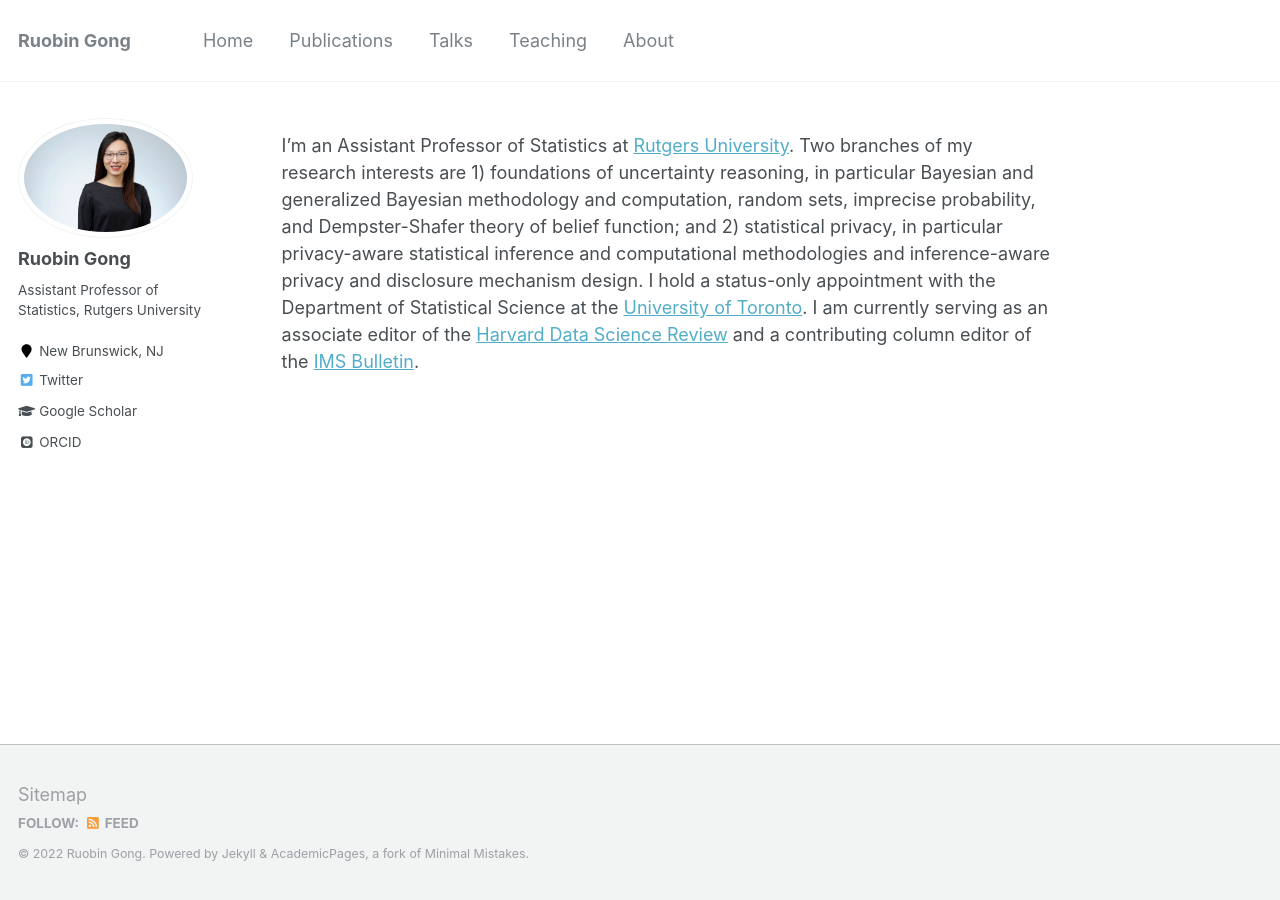
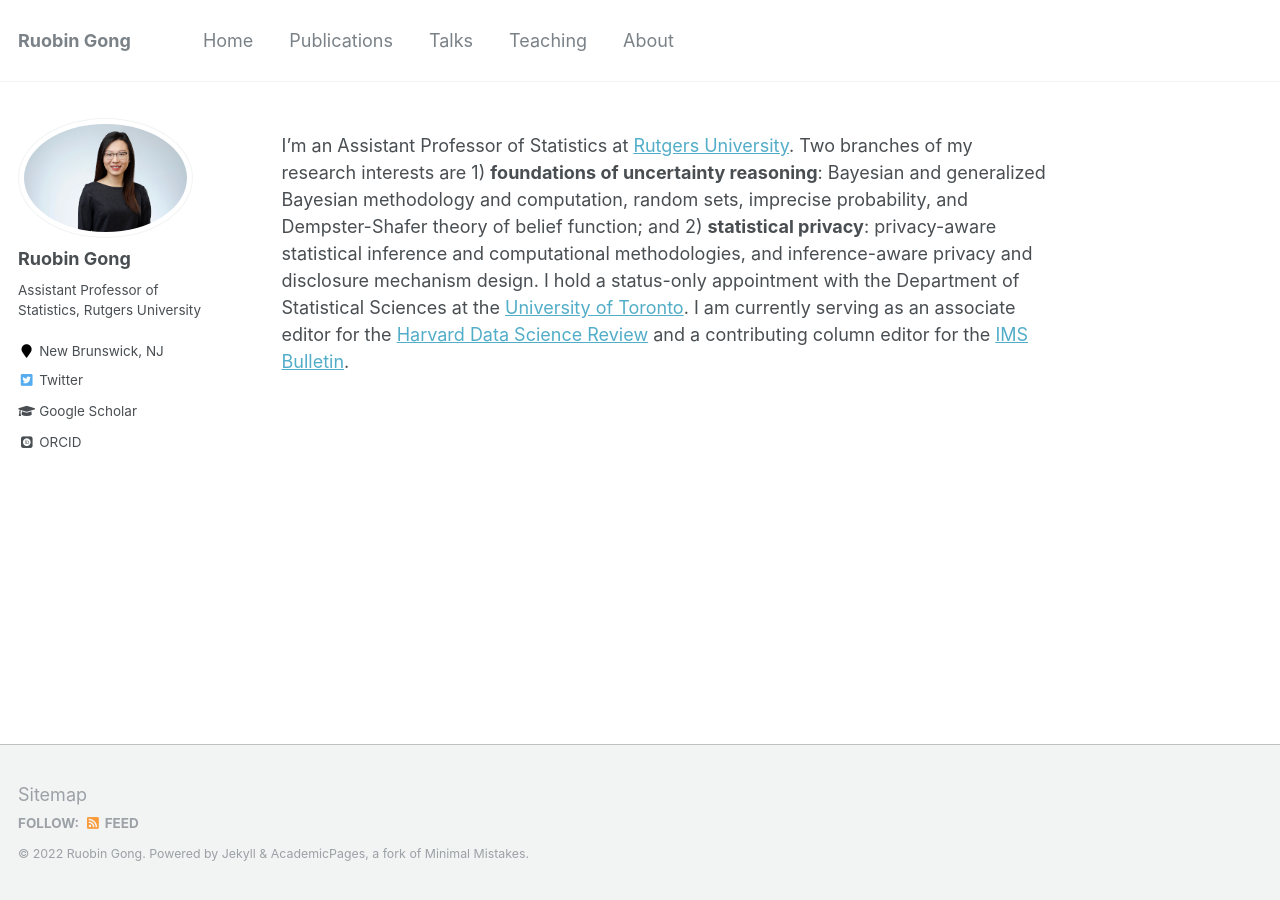
Before and after one commit to RuobinGong/RuobinGong.github.io, a Jekyll site: the page built from _pages/home.md, in a window 1280 px wide. Built offline with Jekyll 4.4.1, drawn with Linux system fonts in a browser that asks for light colours; some web fonts are replaced.

Commit message:
Update home.md

```diff
--- a/_pages/home.md
+++ b/_pages/home.md
@@ -9,4 +9,4 @@ redirect_from:
 ---
 
 
-I'm an Assistant Professor of Statistics at [Rutgers University](https://www.stat.rutgers.edu/people-pages/faculty/people/403-robin-gong). Two branches of my research interests are 1) foundations of uncertainty reasoning, in particular Bayesian and generalized Bayesian methodology and computation, random sets, imprecise probability, and Dempster-Shafer theory of belief function; and 2) statistical privacy, in particular privacy-aware statistical inference and computational methodologies and inference-aware privacy and disclosure mechanism design. I hold a status-only appointment with the Department of Statistical Science at the [University of Toronto](https://www.statistics.utoronto.ca/people/directories/all-faculty/ruobin-gong). I am currently serving as an associate editor of the [Harvard Data Science Review](https://hdsr.mitpress.mit.edu) and a contributing column editor of the [IMS Bulletin](https://imstat.org/about-the-ims-bulletin/).
+I'm an Assistant Professor of Statistics at [Rutgers University](https://www.stat.rutgers.edu/people-pages/faculty/people/403-robin-gong). Two branches of my research interests are 1) **foundations of uncertainty reasoning**: Bayesian and generalized Bayesian methodology and computation, random sets, imprecise probability, and Dempster-Shafer theory of belief function; and 2) **statistical privacy**: privacy-aware statistical inference and computational methodologies, and inference-aware privacy and disclosure mechanism design. I hold a status-only appointment with the Department of Statistical Sciences at the [University of Toronto](https://www.statistics.utoronto.ca/people/directories/all-faculty/ruobin-gong). I am currently serving as an associate editor for the [Harvard Data Science Review](https://hdsr.mitpress.mit.edu) and a contributing column editor for the [IMS Bulletin](https://imstat.org/about-the-ims-bulletin/).
```
